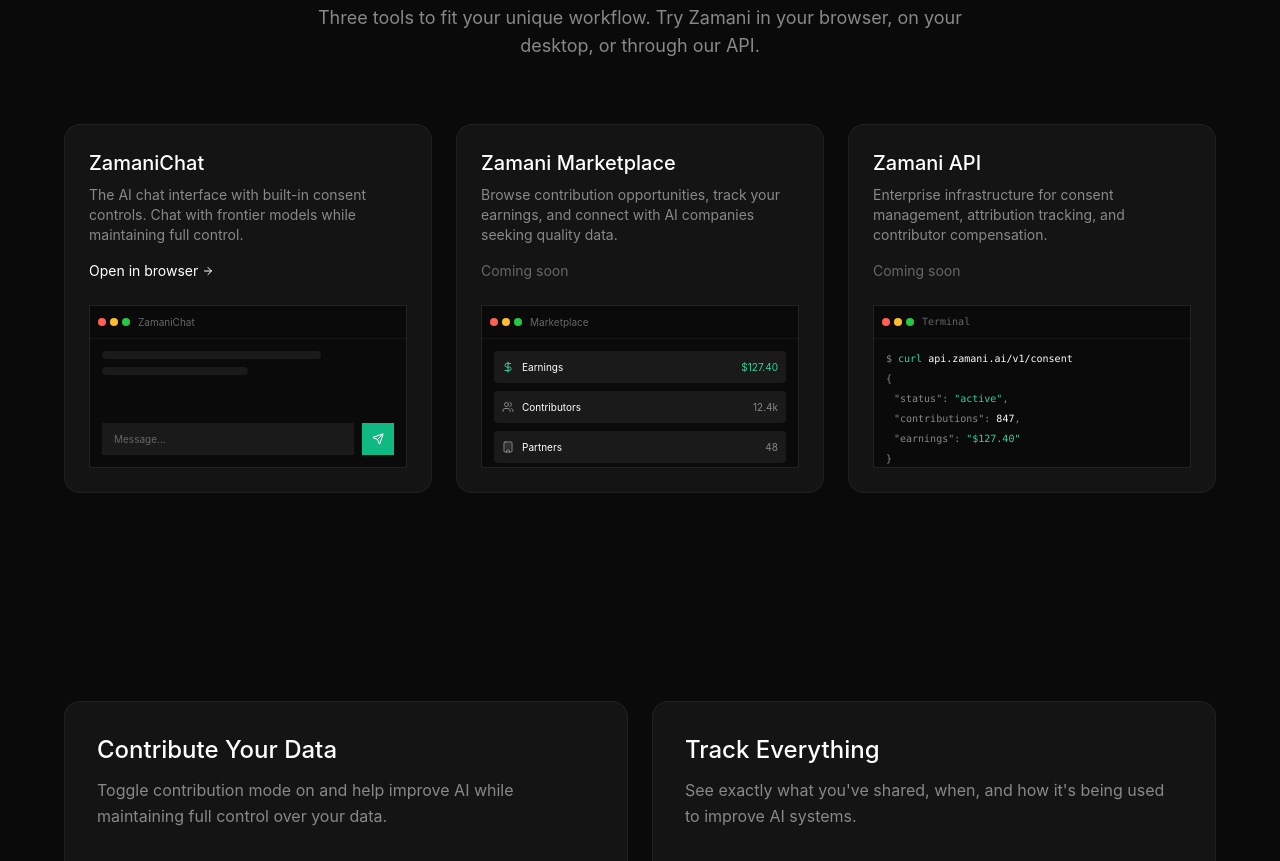
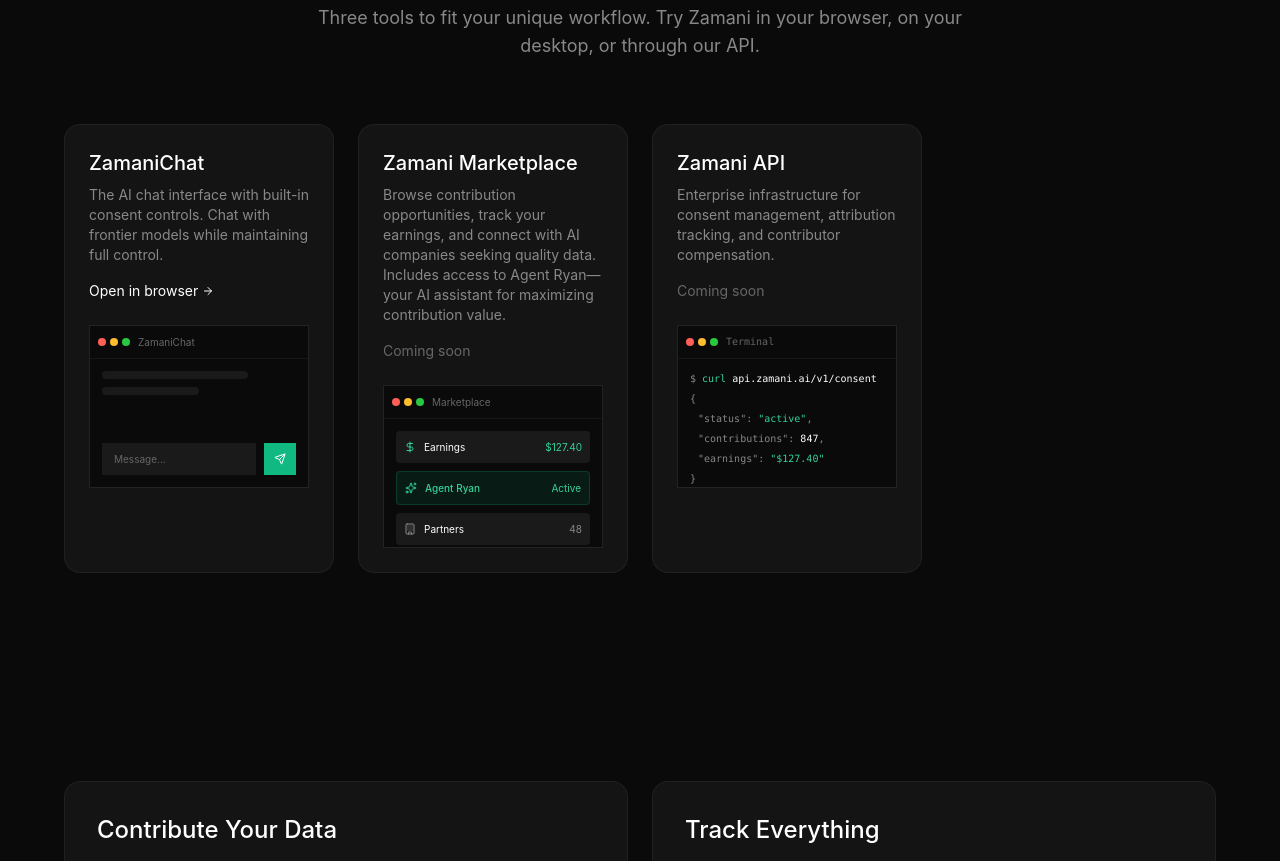
Before and after one commit to Laudedgg/ZamaniLabs, a React (Vite) app: page / in a window 1280 px wide. Shown: the part 940-1801 px from the top of the page. Built offline with nearby package versions, Linux system fonts and the light colour scheme; the HTML template or start-up script is replaced by a standard one.

Commit message:
Add Agent Ryan introduction in Marketplace section with visual indicator

```diff
--- a/src/App.tsx
+++ b/src/App.tsx
@@ -1,5 +1,5 @@
 import { useState, useEffect, useRef } from 'react';
-import { ArrowRight, Menu, X, Mail, MessageSquare, Shield, Heart, ChevronDown, Send, Check, Sparkles, DollarSign, Eye, ToggleRight, Users, Building } from 'lucide-react';
+import { ArrowRight, Menu, X, Mail, MessageSquare, Shield, Heart, ChevronDown, Send, Check, Sparkles, DollarSign, Eye, ToggleRight, Users, Building, Bot } from 'lucide-react';
 import { motion, type Variants } from 'framer-motion';
 
 // Animation variants with proper typing
@@ -411,7 +411,7 @@ function App() {
             whileInView="visible"
             viewport={{ once: true, margin: "-100px" }}
             variants={staggerContainer}
-            className="grid md:grid-cols-3 gap-6"
+            className="grid md:grid-cols-2 lg:grid-cols-4 gap-6"
           >
             {/* ZamaniChat */}
             <motion.div
@@ -462,7 +462,7 @@ function App() {
             >
               <h3 className="text-xl font-medium text-white mb-2">Zamani Marketplace</h3>
               <p className="text-sm text-[#888] mb-4">
-                Browse contribution opportunities, track your earnings, and connect with AI companies seeking quality data.
+                Browse contribution opportunities, track your earnings, and connect with AI companies seeking quality data. Includes access to Agent Ryan—your AI assistant for maximizing contribution value.
               </p>
               <div className="flex items-center gap-4 mb-6">
                 <span className="text-sm text-[#666]">Coming soon</span>
@@ -486,12 +486,12 @@ function App() {
                     </div>
                     <span className="text-[10px] text-emerald-400">$127.40</span>
                   </div>
-                  <div className="flex items-center justify-between p-2 rounded bg-[#1a1a1a]">
+                  <div className="flex items-center justify-between p-2 rounded bg-emerald-500/10 border border-emerald-500/20">
                     <div className="flex items-center gap-2">
-                      <Users className="w-3 h-3 text-[#888]" />
-                      <span className="text-[10px] text-white">Contributors</span>
+                      <Sparkles className="w-3 h-3 text-emerald-400" />
+                      <span className="text-[10px] text-emerald-400 font-medium">Agent Ryan</span>
                     </div>
-                    <span className="text-[10px] text-[#888]">12.4k</span>
+                    <span className="text-[10px] text-emerald-400">Active</span>
                   </div>
                   <div className="flex items-center justify-between p-2 rounded bg-[#1a1a1a]">
                     <div className="flex items-center gap-2">
```
